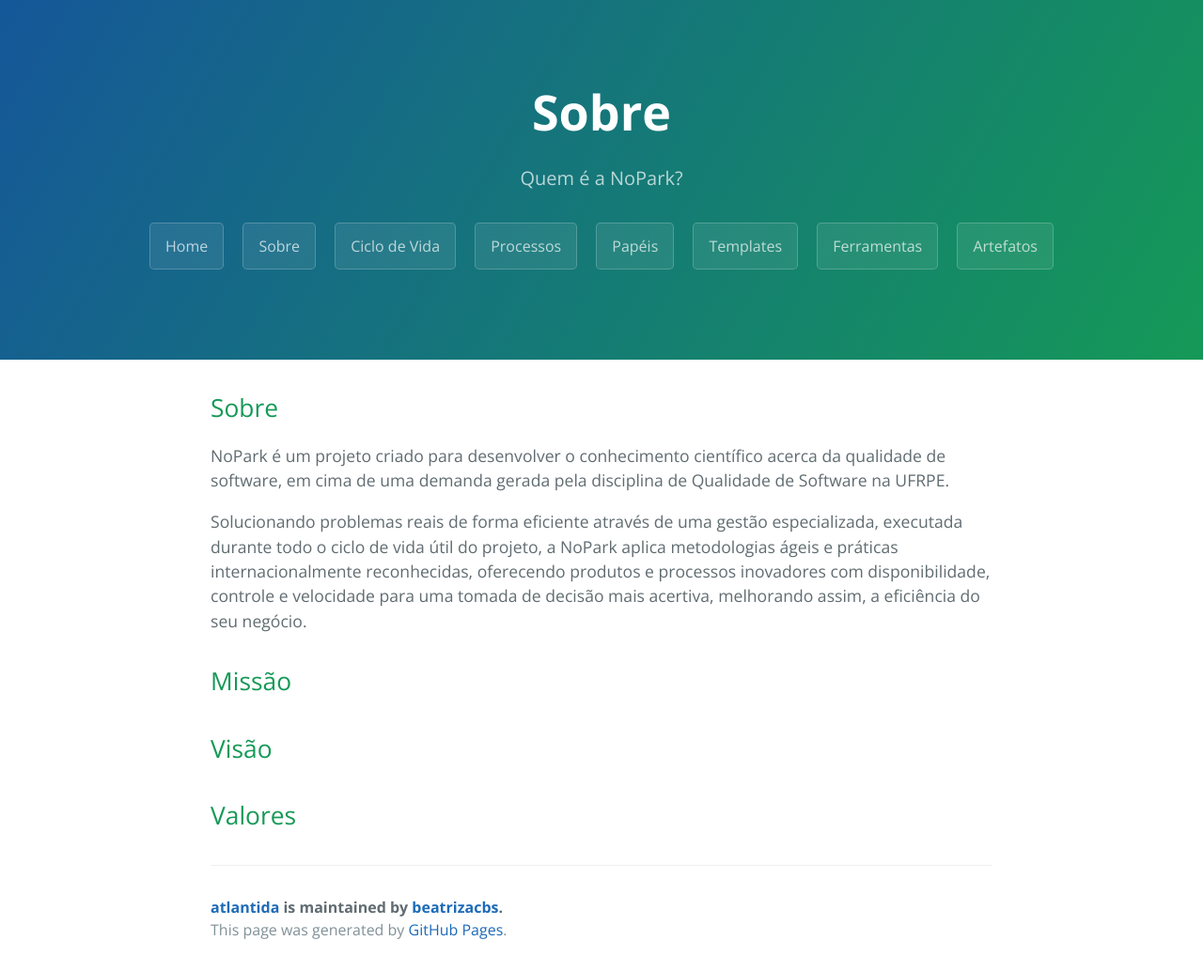
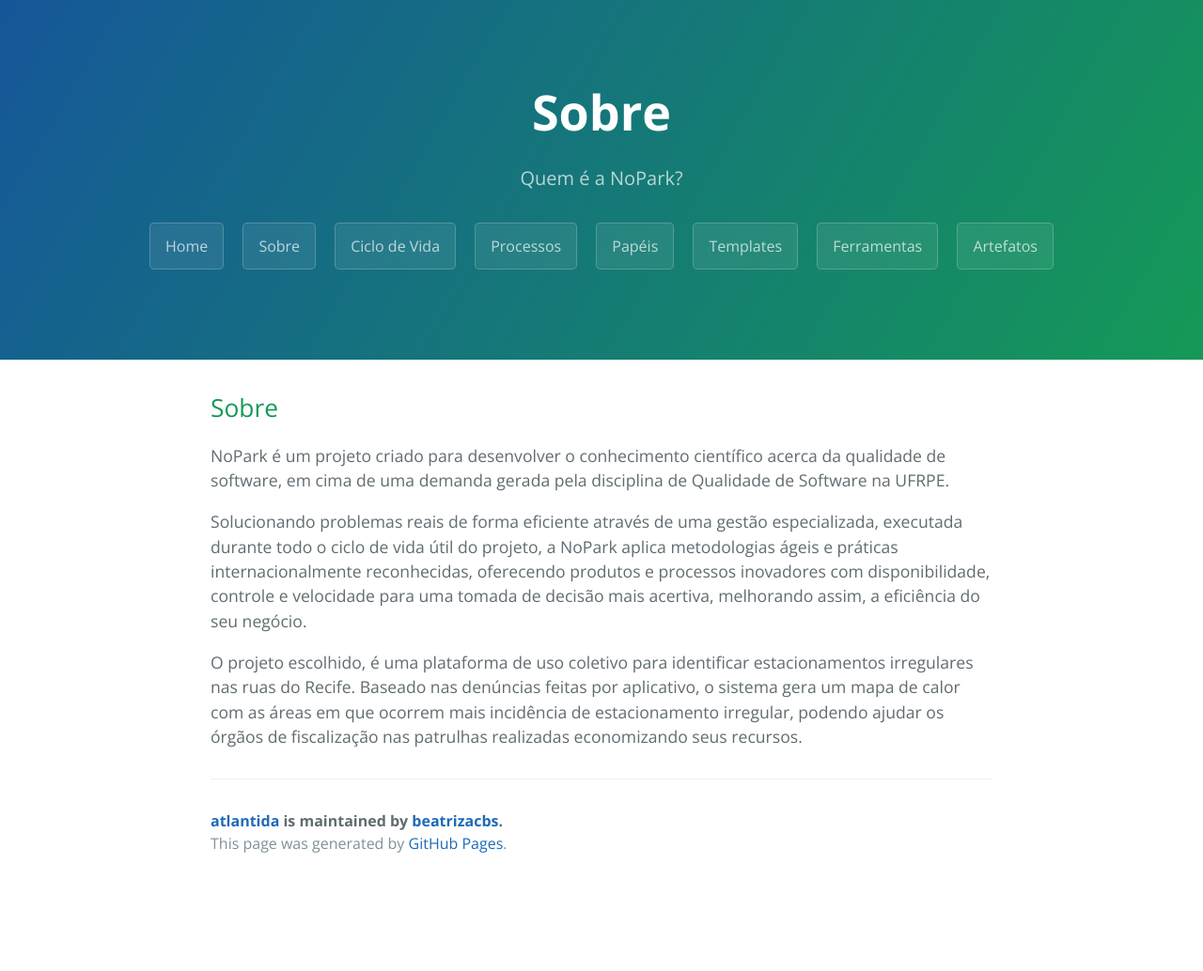
Before and after one commit to beatrizacbs/atlantida, a Jekyll site: the page built from sobre.md, in a window 1280 px wide. Shown: the whole page at 94% size. Built offline with Jekyll 4.4.1, drawn with Linux system fonts in a browser that asks for light colours; after the commit the page ends 942 px from its top, so only the background shows below that.

Commit message:
Update sobre.md
Sobre finalizado

```diff
--- a/sobre.md
+++ b/sobre.md
@@ -10,11 +10,4 @@ NoPark é um projeto criado para desenvolver o conhecimento científico acerca d
 
 Solucionando problemas reais de forma eficiente através de uma gestão especializada, executada durante todo o ciclo de vida útil do projeto, a NoPark aplica metodologias ágeis e práticas internacionalmente reconhecidas, oferecendo produtos e processos inovadores com disponibilidade, controle e velocidade para uma tomada de decisão mais acertiva, melhorando assim, a eficiência do seu negócio.
 
-
-## Missão
-
-
-## Visão
-
-
-## Valores
+O projeto escolhido, é uma plataforma de uso coletivo para identificar estacionamentos irregulares nas ruas do Recife. Baseado nas denúncias feitas por aplicativo, o sistema gera um mapa de calor com as áreas em que ocorrem mais incidência de estacionamento irregular, podendo ajudar os órgãos de fiscalização nas patrulhas realizadas economizando seus recursos.
```
